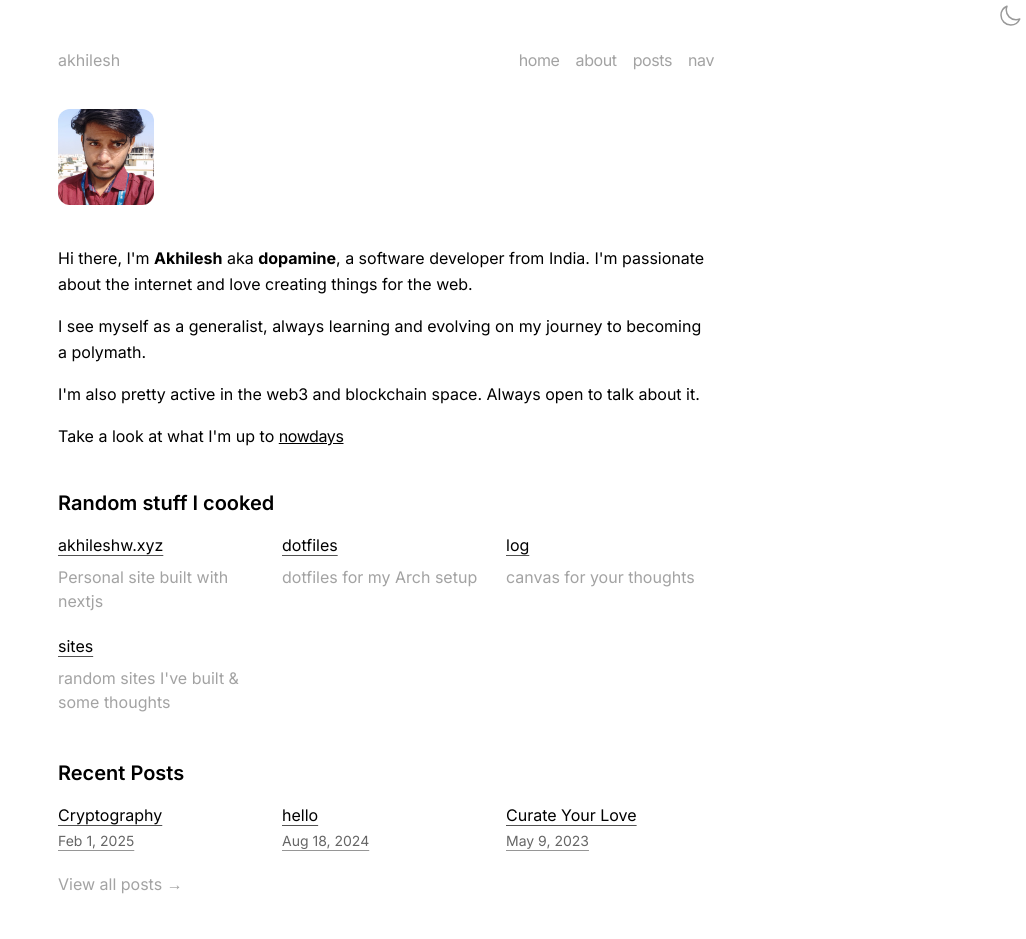
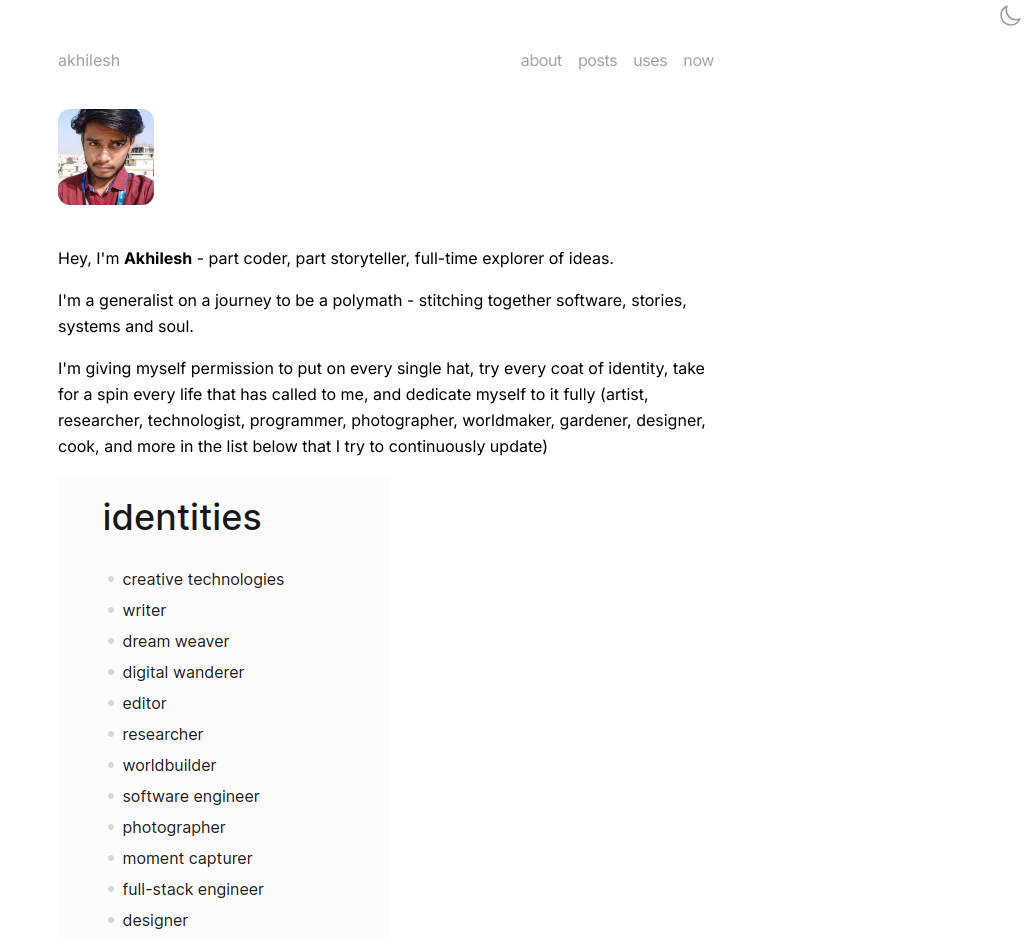
Before and after one commit to akhilesh-w/akhileshw.xyz, a Next.js app: page / in a window 1280 px wide. Shown: the top 939 px of the page, without its empty margins (254-1280 px from the left). Built offline with nearby package versions, Linux system fonts and the light colour scheme.

Commit message:
new update

```diff
--- a/components/navigator.tsx
+++ b/components/navigator.tsx
@@ -9,9 +9,11 @@ const NavigatorItem = ({ label, href }: { label: string; href: string }) => (
 const Navigator = () => (
   <header className="flex justify-between pt-4">
     <div className='flex pb-8'>
-      <h1 className="text-neutral-400 pr-2">
-        akhilesh
-      </h1>
+      <Link href="/" as="/" className="text-neutral-400 pr-2">
+        <h1>
+          akhilesh
+        </h1>
+      </Link>
       {/* TODO: If looking for new job, then enable */}
       {/* <div className='flex w-max items-center border px-2 rounded-full'>
         <div className='rounded-full bg-green-400 h-2 w-2' />
@@ -20,13 +22,13 @@ const Navigator = () => (
     </div>
 
     <nav className='flex w-full gap-4 pb-8 justify-end'>
-      <NavigatorItem label='home' href='/' />
+      {/* <NavigatorItem label='home' href='/' /> */}
       <NavigatorItem label='about' href='/about' />
       <NavigatorItem label='posts' href='/blog' />
       {/* <NavigatorItem label='resume' href='/resume.pdf' /> */}
-      {/* <NavigatorItem label='uses' href='/uses' /> */}
-      {/* <NavigatorItem label='now' href='/now' /> */}
-      <NavigatorItem label='nav' href='/nav' />
+      <NavigatorItem label='uses' href='/uses' />
+      <NavigatorItem label='now' href='/now' />
+      {/* <NavigatorItem label='nav' href='/nav' /> */}
     </nav>
   </header>
 )
--- a/package.json
+++ b/package.json
@@ -23,7 +23,7 @@
     "fs": "^0.0.1-security",
     "fs-extra": "^11.2.0",
     "gray-matter": "^4.0.3",
-    "next": "14.2.3",
+    "next": "^14.2.3",
     "next-mdx-remote": "^5.0.0",
     "next-seo": "^6.5.0",
     "next-themes": "^0.3.0",
--- a/src/app/about/page.tsx
+++ b/src/app/about/page.tsx
@@ -32,7 +32,7 @@ export default function About() {
 
             <li><strong>Movies: </strong>I like watching movies, <em>especially sci-fi</em>. Interstellar, The Social Network and Whiplash are some of my favourite movies.</li>
 
-            <li><strong>Self hosting: </strong>I don't really feel confortable having my data on the clouds of these big corps, I know it's secure and I'm just being paranoid, but I prefer the peace of mind that comes with keeping my data stored locally on my own devices.</li>
+            <li><strong>Self hosting: </strong>I'm not confortable having my data on the cloud. I prefer the peace of mind that comes with keeping my data stored locally on my own devices.</li>
 
             <li><strong>Writing: </strong>I sometimes write, I'm not at all consistent but I do write. Check out my <a href="https://akhileshw.substack.com/">Substack</a> and <a href="https://medium.com/@akhileshw">Medium</a></li>
 
--- a/src/app/blog/page.tsx
+++ b/src/app/blog/page.tsx
@@ -9,7 +9,7 @@ export default async function BlogIndex() {
     <MainLayout>
       <header>
         <h1 className="leading-tight tracking-tighter text-4xl sm:text-5xl mb-6">
-          Posts
+          posts
         </h1>
       </header>
       <main>
--- a/src/app/nav/page.tsx
+++ b/src/app/nav/page.tsx
@@ -21,11 +21,11 @@ export default function Nav() {
 
       <main>
         <div className="grid grid-cols-1 sm:grid-cols-2 md:grid-cols-3 gap-4">
-          <NavigatorItem label="/About" href="/about" />
+          {/* <NavigatorItem label="/About" href="/about" /> */}
           {/* <NavigatorItem label="/Resume" href="/resume.pdf" /> */}
           <NavigatorItem label="/Now" href="/now" />
           <NavigatorItem label="/Uses" href="/uses" />
-          <NavigatorItem label="/Pictures" href="/pictures" />
+          {/* <NavigatorItem label="/Pictures" href="/pictures" /> */}
           <NavigatorItem label="/Bookshelf" href="/bookshelf" />
           <NavigatorItem label="/Reading" href="/reading" />
           <NavigatorItem label="/Donate" href="/donate" />
--- a/src/app/page.tsx
+++ b/src/app/page.tsx
@@ -8,35 +8,8 @@ import linker from "../../components/linker";
 
 export const metadata: Metadata = {}
 
-const featuredProjects = [
-  {
-    title: "akhileshw.xyz",
-    description: "Personal site built with nextjs",
-    repo: "https://github.com/akhilesh-w/akhileshw.xyz",
-  },
-  {
-    title: "dotfiles",
-    description: "dotfiles for my Arch setup",
-    repo: "https://github.com/akhilesh-w/dotfiles",
-  },
-  {
-    title: "log",
-    description: "canvas for your thoughts",
-    repo: "https://log.akhileshw.xyz",
-  },
-  {
-    title: "sites",
-    description: "random sites I've built & some thoughts",
-    repo: "https://sites.akhileshw.xyz",
-  }
-]
-
 export default async function Home() {
   const posts = await getAllPosts();
-
-  // const sortedPosts = posts.sort((a, b) =>
-  //   new Date(b.frontmatter.date).getTime() - new Date(a.frontmatter.date).getTime()
-  // );
 
   return (
     <MainLayout>
@@ -45,57 +18,30 @@ export default async function Home() {
       </div>
 
       <section className="mb-10 space-y-4 leading-relaxed">
-        <p>Hi there, I'm <strong>Akhilesh</strong> aka <strong>dopamine</strong>, a software developer from India. I'm passionate about the internet and love creating things for the web.</p>
-        <p>I see myself as a generalist, always learning and evolving on my journey to becoming a polymath.</p>
-        <p>I'm also pretty active in the web3 and blockchain space. Always open to talk about it.</p>
-        <p>Take a look at what I'm up to{' '} <Link href="/now" className="tracking-tight underline hover:underline-offset-4 hover:transition-transform">nowdays</Link></p>
-      </section>
+        <p>Hey, I'm <strong>Akhilesh</strong> - part coder, part storyteller, full-time explorer of ideas.</p>
+        <p>I'm a generalist on a journey to be a polymath - stitching together software, stories, systems and soul.</p>
 
-      {/* Projects */}
-      <section className="mb-10">
-        <h2 className="text-xl font-semibold mb-4">Random stuff I cooked</h2>
-        <div className="grid grid-cols-2 md:grid-cols-3 gap-4">
-          {featuredProjects?.map((project, index) =>
-            <div key={index}>
-              <a
-                href={project.repo}
-                className="underline decoration-neutral-600 underline-offset-4 transition-colors focus:decoration-neutral-500 focus:outline-offset-4 hover:decoration-neutral-500"
-                target="_blank" rel="noopener noreferrer">
-                {project.title}
-              </a>
-              <p className="mt-2 text-neutral-400">{project.description}</p>
-            </div>
-          )}
-        </div>
-      </section>
-
-      {/* Posts */}
-      <section className="mb-10">
-        <h2 className="text-xl font-semibold mb-4">Recent Posts</h2>
-
-        <div className="grid grid-cols-2 gap-4 md:grid-cols-3">
-          {posts.slice(0, 3).map((post) => (
-            <Link key={post.slug} href={`/blog/${post.slug}`} className="underline decoration-neutral-600 underline-offset-4 transition-colors focus:decoration-neutral-500 focus:outline-offset-4 hover:decoration-neutral-500">
-              <h3>{post.frontmatter.title}</h3>
-              <p className="mt-1 opacity-60 text-sm">{post.frontmatter.date}</p>
-            </Link>
-          ))}
+        <p>I'm giving myself permission to put on every single hat, try every coat of identity, take for a spin every life that has called to me, and dedicate myself to it fully
+          (artist, researcher, technologist, programmer, photographer, worldmaker, gardener, designer, cook, and more in the list below that I try to continuously update)
+        </p>
+        <div className="">
+          <img
+            src="/images/identities.png"
+            alt="A collage of identities"
+          />
         </div>
 
-        <div className="mt-4">
-          <Link href="/blog" className="text-neutral-400 hover:text-white transition-colors">View all posts →</Link>
-        </div>
+        <p>Take a look at what I'm up to{' '} <Link href="/now" className="tracking-tight underline hover:underline-offset-4 hover:transition-transform">nowdays</Link></p>
       </section>
 
       {/* links */}
       <section>
-        <h2 className="text-xl font-semibold mb-4">Links</h2>
         <div className="flex flex-wrap gap-2">
           {linker({ linktext: "Twitter", href: "https://twitter.com/theakhileshw" })}
           {linker({ linktext: "LinkedIn", href: "https://www.linkedin.com/in/akhilesh-w/" })}
           {linker({ linktext: "Github", href: "https://github.com/akhilesh-w" })}
           {linker({ linktext: "Mastodon", href: "https://universeodon.com/@akhileshw" })}
-          {linker({ linktext: "Warpcast", href: "https://warpcast.com/akhileshw" })}
+          {linker({ linktext: "Farcaster", href: "https://farcaster.xyz/akhileshw" })}
         </div>
       </section>
     </MainLayout>
--- a/src/app/uses/page.tsx
+++ b/src/app/uses/page.tsx
@@ -18,7 +18,7 @@ export default function Uses() {
       <main>
         <section className="mb-8">
           <h2 className="text-2xl font-semibold mb-4">Hardware</h2>
-          <ul className="space-y-4 leading-relaxed">11
+          <ul className="space-y-4 leading-relaxed">
             <li><strong>Laptop:</strong> Lenovo IdeaPad Gaming 3, It runs Arch.</li>
             <li><strong>Old Laptop:</strong> ThinkPad T440s (Old laptop which just sits in my closet now). I got this second hand when I was in first year of college when I was obssesed with Thinkpads (I still am). It runs ubuntu.</li>
             <li><strong>Monitor:</strong> {linker({ linktext: 'LG 32" 4k.', href: "https://amzn.to/3z0gjr1" })}  I've searched a lot for a good monitor before landing on this one. Monitors are almost universally bad and the ones that are not bad are just expensive, this one is really good for the price. </li>
```
Also changed, not shown: public/images/identities.png (added), 1 other file (tests, documents, lock files or other folders).
